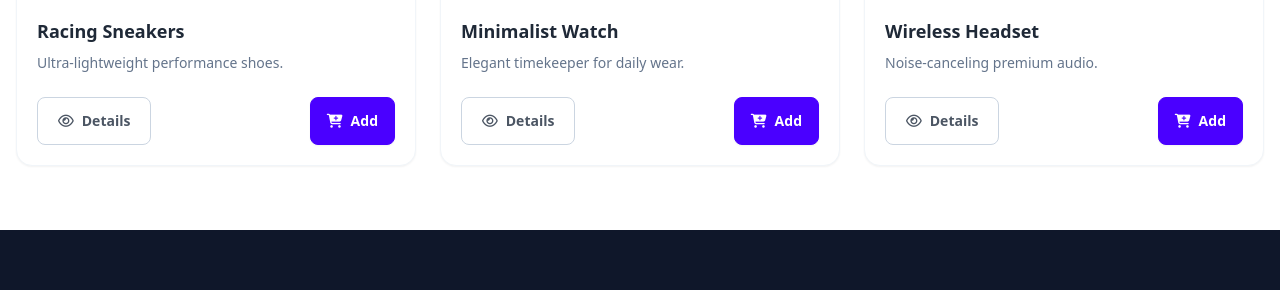
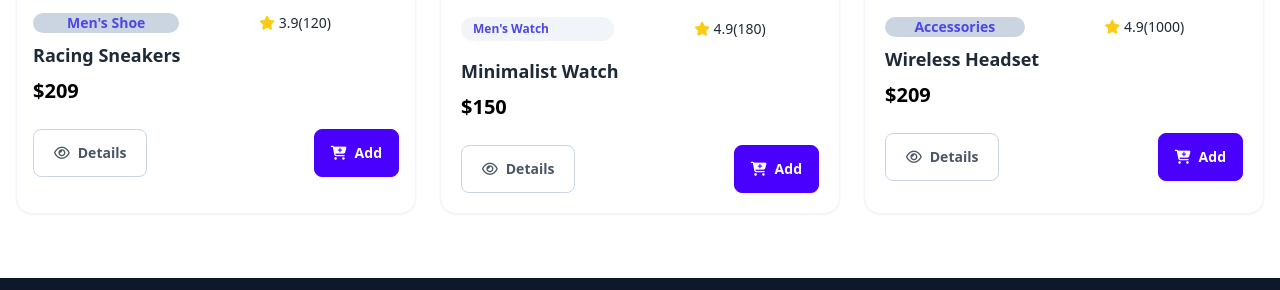
Before and after one commit to AmeerKhasru/swiftcart-ecommerce-by-khasru, a plain HTML site: page index.html in a window 1280 px wide. Shown: the part 1334-1624 px from the top of the page. Drawn offline with nearby package versions, Linux system fonts and the light colour scheme.

Commit message:
Design done

```diff
--- a/index.html
+++ b/index.html
@@ -212,9 +212,13 @@
       <figure class="relative h-64 bg-slate-100">
         <img src="https://images.unsplash.com/photo-1542291026-7eec264c27ff?q=80&w=600"  class="object-cover w-full h-full " />
       </figure>
-      <div class="card-body p-5">
+      <div class="card-body p-4">
+         <div class="flex justify-between items-center gap-20">
+          <p class="text-sm font-semibold bg-slate-300 text-indigo-600 rounded-xl text-center">Men's Shoe</p>
+          <p class="text-sm "><i class="fa-solid fa-star text-yellow-400"></i> 3.9(120)</p>
+        </div>
         <h3 class="card-title text-lg">Racing Sneakers</h3>
-        <p class="text-slate-500 text-sm">Ultra-lightweight performance shoes.</p>
+        <h2 class="text-black text-xl font-bold">$209</h2>
         <div class="flex justify-between items-center mt-4">
           <button class="btn btn-ghost text-gray-600 px-5 w-30 border border-slate-300">
             <i class="fa-regular fa-eye"></i>Details
@@ -226,16 +230,23 @@
       </div>
     </div>
 
-    <div class="card bg-white shadow-sm border border-slate-100 overflow-hidden p">
+    <div class="card bg-white shadow-sm border border-slate-100 overflow-hidden">
   <figure class="relative h-64 bg-slate-100">
     <img src="https://images.unsplash.com/photo-1523275335684-37898b6baf30?q=80&w=600" class="object-cover w-full h-full" />
   </figure>
+
   <div class="card-body p-5">
+    <div class="flex justify-between items-center mb-2 gap-20">
+      <p class="text-xs font-semibold bg-slate-100 text-indigo-600 px-3 py-1 rounded-full">Men's Watch</p>
+      <p class="text-sm"><i class="fa-solid fa-star text-yellow-400"></i> 4.9(180)</p>
+    </div>
+
     <h3 class="card-title text-lg">Minimalist Watch</h3>
-        <p class="text-slate-500 text-sm">Elegant timekeeper for daily wear.</p>
+    <h2 class="text-black text-xl font-bold">$150</h2>
+
     <div class="flex justify-between items-center mt-4">
-          <button class="btn btn-ghost text-gray-600 px-5 w-30 border-slate-300">
-            <i class="fa-regular fa-eye"></i>Details
+      <button class="btn btn-ghost border border-slate-300 text-gray-600 px-5">
+        <i class="fa-regular fa-eye"></i> Details
       </button>
       <button class="btn btn-primary text-white">
         <i class="fa-solid fa-cart-plus"></i> Add
@@ -250,8 +261,12 @@
 
       </figure>
       <div class="card-body p-5">
+        <div class="flex justify-between items-center gap-20">
+          <p class="text-sm font-semibold bg-slate-300 text-indigo-600 rounded-xl text-center">Accessories</p>
+          <p class="text-sm "><i class="fa-solid fa-star text-yellow-400"></i> 4.9(1000)</p>
+        </div>
         <h3 class="card-title text-lg">Wireless Headset</h3>
-        <p class="text-slate-500 text-sm">Noise-canceling premium audio.</p>
+        <h2 class="text-black text-xl font-bold">$209</h2>
         <div class="flex justify-between items-center mt-4">
           <button class="btn btn-ghost text-gray-600 px-5 w-30 border-slate-300">
             <i class="fa-regular fa-eye"></i>Details
```
Lines whose indentation alone changed are shown as unchanged.
